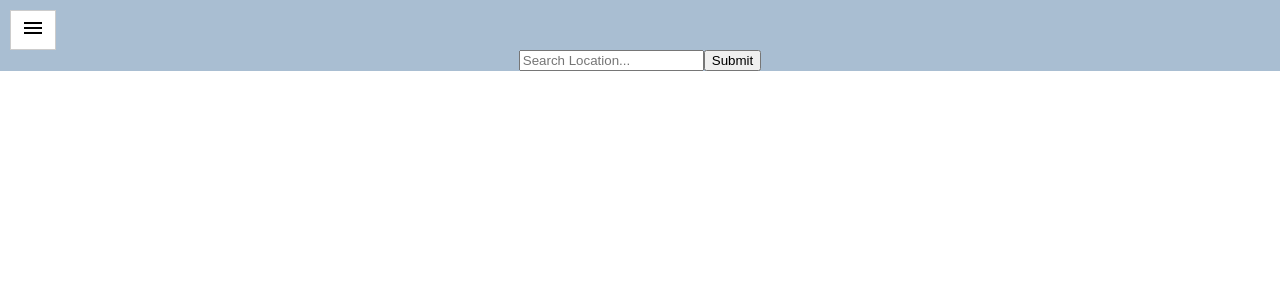
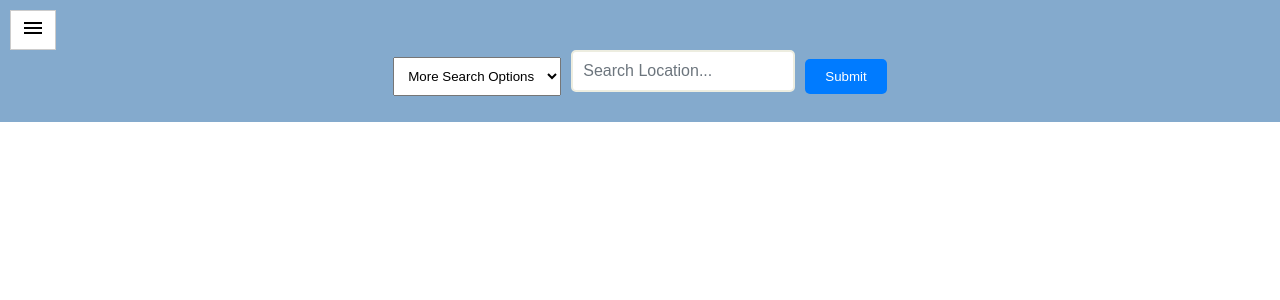
Before and after one commit to upcs/cs341-spring-2024-cisgo-afternoon, a React (Create React App) app in the folder client/: page /search in a window 1280 px wide. Shown: the top 300 px of the page. Built offline with nearby package versions, Linux system fonts and the light colour scheme.

Commit message:
search options + pop ups fixed

```diff
--- a/client/src/pages/Search.js
+++ b/client/src/pages/Search.js
@@ -1,9 +1,7 @@
 import React, { useState } from 'react';
-
 import NavBar from '../components/NavBar.js';
 import Popup from '../components/SearchPopup.js';
 import countryFlags from '../data/countryFlags.js';
-
 import '../static/css/pages/Search.css';
 
 const Search = () => {
@@ -12,6 +10,8 @@ const Search = () => {
   const [selectedExperience, setSelectedExperience] = useState(null);
   const [error, setError] = useState(null);
   const [query, setQuery] = useState("");
+  const [searchOptions, setSearchOptions] = useState([]);
+
   const getCountryFlag = (countryName) => {
     const trimmedCountryName = countryName.trim();
     return countryFlags[trimmedCountryName] || '';
@@ -27,12 +27,11 @@ const Search = () => {
 
   const handleSearch = async (event) => {
     event.preventDefault();
-    const formData = new FormData(event.target);
     setLoading(true);
     await fetch(`${process.env.REACT_APP_API}/experiences`, {
       method: "post",
       body: JSON.stringify({
-        "query": formData.get("query"),
+        "query": query,
       }),
       headers: {
         'Content-Type': 'application/json'
@@ -46,15 +45,27 @@ const Search = () => {
       setError(err);
       setLoading(false);
     });
+  };
+
+  const handleInputChange = (option, value) => {
+    // Handle input change for each search option
+  };
+
+  const addSearchBar = (option) => {
+    if (option !== "" && !searchOptions.includes(option)) {
+      setSearchOptions([...searchOptions, option]);
     }
+  };
 
   if (loading) {
-    return <div>
+    return (
+      <div>
         <NavBar />
         <div className="app">
           <h1>Loading...</h1>
         </div>
-    </div>;
+      </div>
+    );
   }
 
   if (error) {
@@ -63,16 +74,39 @@ const Search = () => {
 
   return (
     <div>
-      <NavBar /> {/* Ensure NavBar is rendered */}
+      <NavBar />
       <div className="app">
-
+        <div className="search-options">
+          <select className="dropdown" onChange={(e) => addSearchBar(e.target.value)}>
+            <option value="">More Search Options</option>
+            <option value="name">Name</option>
+            <option value="email">Email</option>
+            <option value="description">Description</option>
+          </select>
+          <div className="search-bars">
+            <div className="search-bar">
+              <input
+                className="search"
+                placeholder='Search Location...'
+                onChange={(event) => setQuery(event.target.value)}
+              />
+            </div>
+            {searchOptions.map((option, index) => (
+              <div className="search-bar" key={index}>
+                <input
+                  className="search"
+                  placeholder={`Search ${option}...`}
+                  onChange={(event) => handleInputChange(option, event.target.value)}
+                />
+              </div>
+            ))}
+          </div>
           <form onSubmit={handleSearch}>
-          <input name="query" placeholder='Search Location...'></input>
-          <button type='submit'>Submit</button>
+            <button type='submit' className="submit-button">Submit</button>
           </form>
+        </div>
         {experiences.map((post, index) => (
-
-        <div className="box" key={index} onClick={() => openPopup(post)}>
+          <div key={index} className="box" onClick={() => openPopup(post)}>
             <div>
               <p>{post.name} ({post.email})</p>
               <p>{post.location.country}{post.location.city === null ? "" : ", " + post.location.city}</p>
@@ -86,6 +120,6 @@ const Search = () => {
       <Popup isOpen={selectedExperience !== null} onClose={closePopup} experience={selectedExperience} />
     </div>
   );
-}
+};
 
 export default Search;
--- a/client/src/static/css/components/SearchPopup.css
+++ b/client/src/static/css/components/SearchPopup.css
@@ -15,7 +15,7 @@
   padding: 20px;
   border-radius: 8px;
   box-shadow: 0px 2px 4px rgba(0, 0, 0, 0.1);
-  max-width: 80%;
+  max-width: 60%;
   outline: 2px solid #1f73c7;
   position: relative; /* Add position relative */
 }
--- a/client/src/static/css/pages/Search.css
+++ b/client/src/static/css/pages/Search.css
@@ -1,5 +1,5 @@
 .app {
-  background-color: #a9bed2;
+  background-color: #84aacd;
 }
 
 .app {
@@ -9,14 +9,42 @@
   align-items: center;
   padding-top: 50px; /* Adjust as needed */
 }
+.search-options {
+  display: flex;
+  align-items: center;
+  margin-bottom: 20px;
+}
 
+.search-options select {
+  padding: 10px;
+  margin-right: 10px;
+}
 .search {
   padding: 10px;
   border: 2px solid #edede0;
   border-radius: 5px;
-  margin-bottom: 20px;
-  width: 300px; /* Adjust as needed */
+  margin-bottom: 10px;
+  width: 200px; /* Adjust as needed */
   font-size: 16px;
+}
+.search-form {
+  display: flex;
+  align-items: center;
+}
+
+.submit-button {
+  padding: 10px 20px; /* Adjust padding as needed */
+  background-color: #007bff; /* Set background color */
+  color: white; /* Set text color */
+  border: none; /* Remove border */
+  border-radius: 5px; /* Apply border radius */
+  cursor: pointer; /* Add cursor pointer */
+  transition: background-color 0.3s ease; /* Add smooth transition */
+  margin-left: 10px; /* Add margin to move it to the right */
+}
+
+.submit-button:hover {
+  background-color: #0056b3; /* Darker color on hover */
 }
 
 .search::placeholder {
```
Lines whose indentation alone changed are shown as unchanged.
